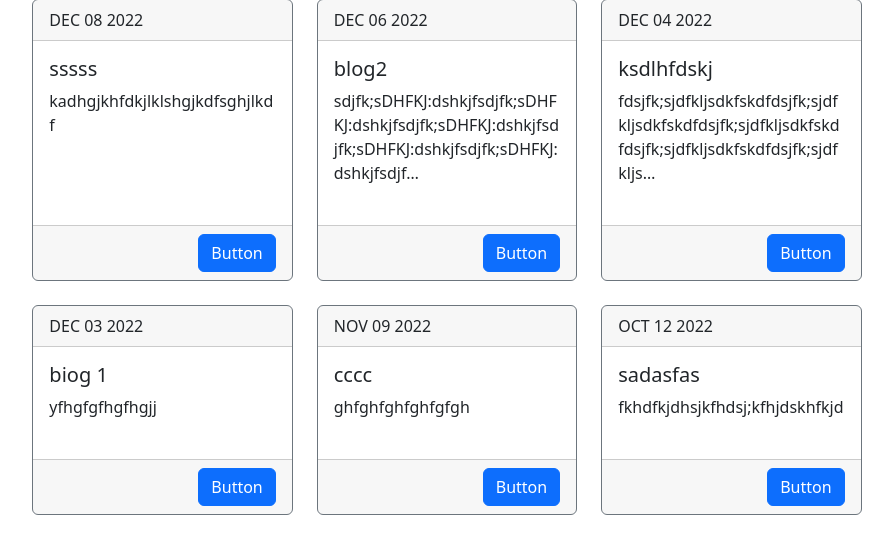
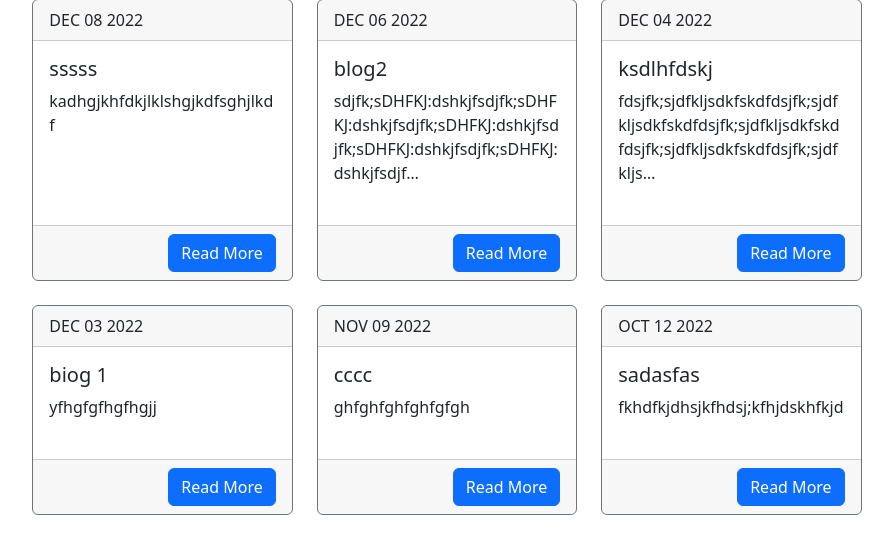
Before and after one commit to Rain-Turn-Soup/personal_portfolio_project, a Django app: page /blog/ in a window 1280 px wide. Shown: the part 221-775 px from the top of the page, without its empty margins (193-1086 px from the left). Run offline with Django 4.2, Linux system fonts and the light colour scheme; data comes from the database, SQL or seed files in the repository.

Commit message:
change button text

```diff
--- a/templates/blog/all_blogs.html
+++ b/templates/blog/all_blogs.html
@@ -22,7 +22,7 @@
         </div>
 
         <div class="card-footer text-end">
-          <a href="{% url 'blog:detail' blog.id %}" class="btn btn-primary">Button</a>
+          <a href="{% url 'blog:detail' blog.id %}" class="btn btn-primary">Read More</a>
         </div>
       </div>
   </div>
```
